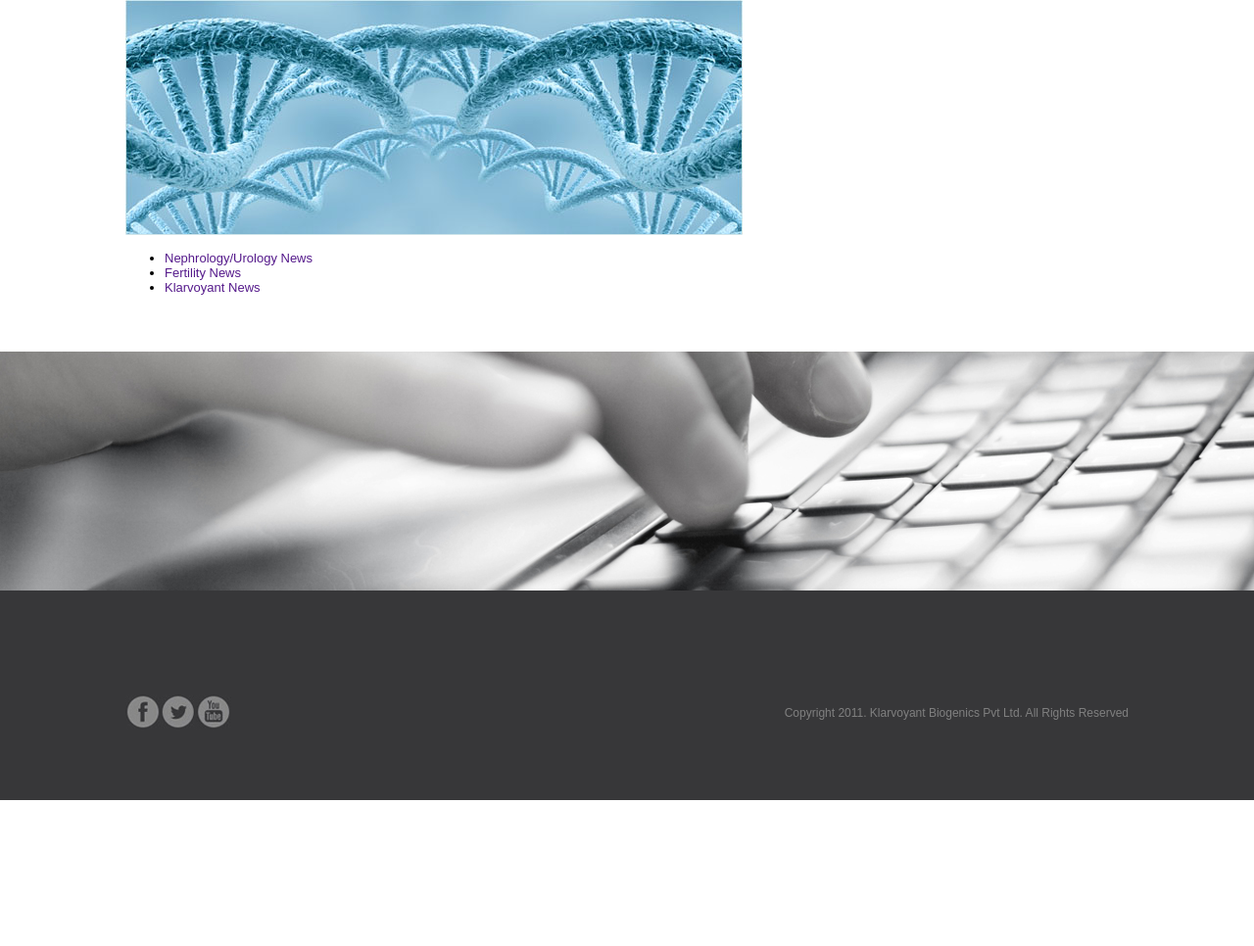
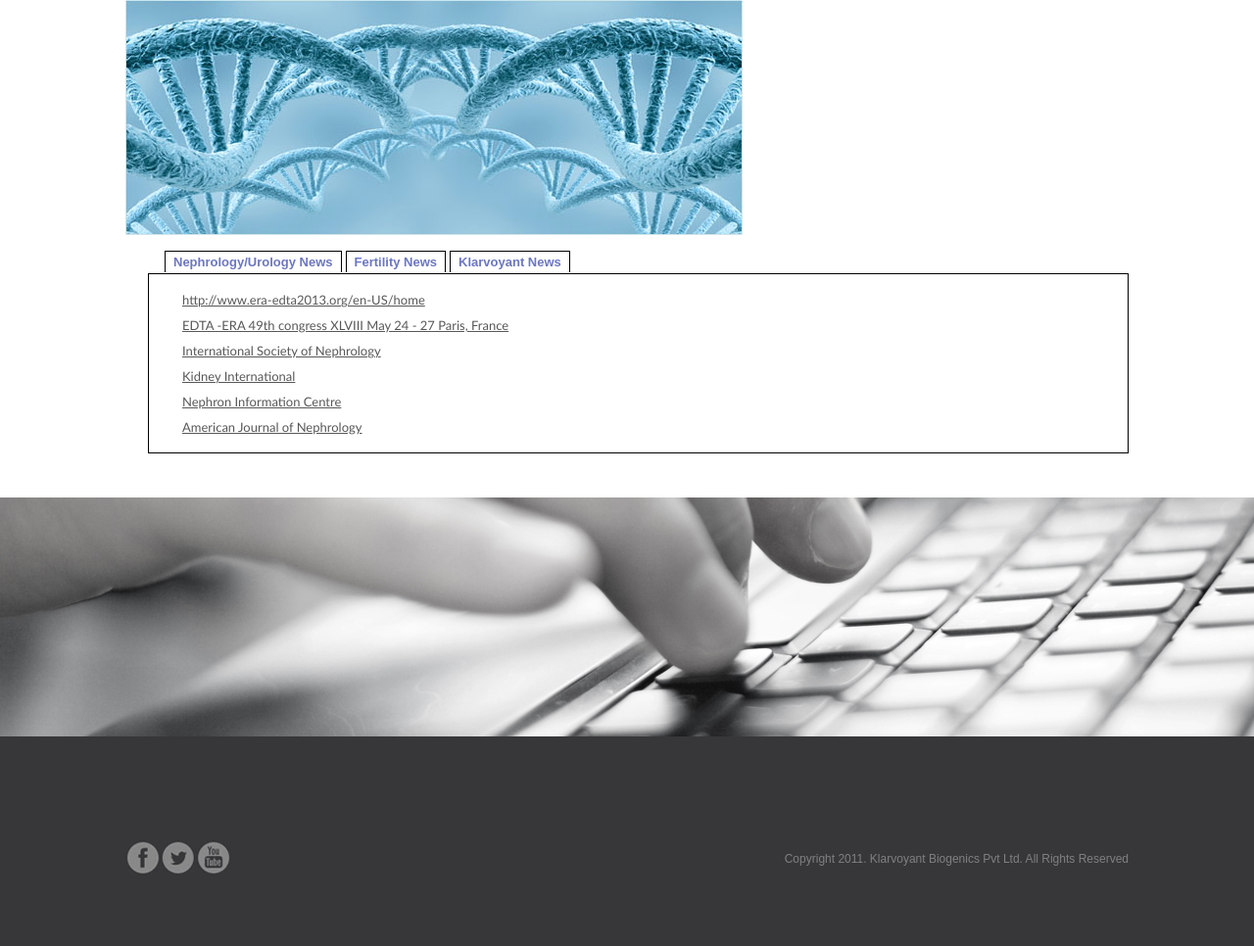
Before and after one commit to technomicssolutions/klarvoyant, a Django app: template klarvoyant/web/templates/scientific_information.html in a window 1280 px wide. Shown: the part 109-1075 px from the top of the page at 98% size. Before the commit the page ends 926 px from the top, so only its background shows below. Run offline with Django 3.2, Linux system fonts and the light colour scheme; the template is opened without the code that fills it, so the values that code supplies are empty; parts of the project's set-up code (start-up, migrations or seed data) failed here and were passed over.

Commit message:
Added js file

```diff
--- a/klarvoyant/web/static/css/style.css
+++ b/klarvoyant/web/static/css/style.css
@@ -484,3 +484,119 @@ input[type="file"] > input[type="button"]::-moz-focus-inner {
 #core_values .container .content .contents .content_top ul li h4 {
     margin: 3px;
 }
+#scientific_info .contents {
+    height: 600px;
+}
+#scientific_info .info_contents ul {
+    display: block;
+    height: 21px;
+    width: 593px;
+}
+#scientific_info .info_contents ul li {
+    float: left;
+    height: 21px;
+    list-style: none outside none;
+    padding: 0 8px;
+    position: relative;
+    border: 1px solid #000000;
+    border-bottom: none;
+    margin: 0 4px 0 0;
+}
+#scientific_info .info_contents ul li a {
+    color: #6C77C0;
+    display: block;
+    font-weight: bolder;
+    text-decoration: none;
+    padding: 3px 0 0 0;
+}
+#scientific_info .info_contents ul li:hover {
+    float: left;
+    height: 21px;
+    list-style: none outside none;
+    padding: 0 8px;
+    position: relative;
+    border: 1px solid #000000;
+    border-bottom: none;
+    margin: 0 4px 0 0;
+    background-color: #AAAAEE;
+    color: #000000;
+}
+#scientific_info .info_contents ul li a:hover {
+    display: block;
+    font-weight: bolder;
+    text-decoration: none;
+    padding: 3px 0 0 0;
+    background-color: #AAAAEE;
+    color: #000000;
+}
+#scientific_info .nephro_div p a {
+    color: #595858;
+    font: 13px/26px "Trebuchet MS";
+    text-decoration: underline;
+}
+#scientific_info .nephro_div p {
+    margin-left: 34px;
+}
+#scientific_info .nephro_div {
+    border: 1px solid #000000;
+    height: auto;
+    margin-left: 23px;
+    margin-top: -11px;
+    width: auto;
+}
+#scientific_info .fertility_div {
+    color: #595858;
+    font: 13px/26px "Trebuchet MS";
+    padding: 3px 15px;
+    text-align: justify;
+    text-decoration: none;
+    border: 1px solid #000000;
+    height: auto;
+    margin-left: 23px;
+    margin-top: -11px;
+    width: auto;
+}
+#scientific_info .fertility_div h2{
+    color: #164751;
+    font: bold 15px/30px "Trebuchet MS";
+}
+#scientific_info .fertility_div .top_content {
+    margin: 0 0 0 20px;
+}
+#scientific_info .fertility_div .top_content a {
+    color: #595858;
+    text-decoration: underline;
+}
+#scientific_info .fertility_div .middle_content {
+    color: #595858;
+    font: 13px/26px "Trebuchet MS";
+    text-decoration: underline;
+    margin: 0 0 0 20px;
+}
+#scientific_info .fertility_div .middle_content a {
+    color: #595858;
+}
+#scientific_info .fertility_div .bottom_content {
+    font: 13px/26px "Trebuchet MS";
+    text-decoration: underline;
+    margin: 0 0 0 20px;
+}
+#scientific_info .fertility_div .bottom_content a {
+    color: #595858;
+}
+#scientific_info .news_div {
+    color: #595858;
+    font: 13px/26px "Trebuchet MS";
+    padding: 3px 15px;
+    text-align: justify;
+    text-decoration: none;
+    border: 1px solid #000000;
+    height: auto;
+    margin-left: 23px;
+    margin-top: -11px;
+    width: auto;
+}
+#scientific_info .news_div h2{
+    color: #164751;
+    font: bold 15px/30px "Trebuchet MS";
+}
--- a/klarvoyant/web/static/js/core_values.js
+++ b/klarvoyant/web/static/js/core_values.js
@@ -1,5 +1,20 @@
 window.addEvent('domready', function(){
-	$(nephro).show();
-	$(fertility).hide();
-	$(news).hide();
-}
+	$$('.nephro_div').show();
+	$$('.fertility_div').hide();
+	$$('.news_div').hide();
+	$$('.fertility').addEvent('click', function(e){
+		$$('.nephro_div').hide();
+		$$('.fertility_div').show();
+		$$('.news_div').hide();
+	});
+	$$('.news').addEvent('click', function(e){
+		$$('.nephro_div').hide();
+		$$('.fertility_div').hide();
+		$$('.news_div').show();
+	});
+	$$('.nephro').addEvent('click', function(e){
+		$$('.nephro_div').show();
+		$$('.fertility_div').hide();
+		$$('.news_div').hide();
+	});
+});
--- a/klarvoyant/web/templates/scientific_information.html
+++ b/klarvoyant/web/templates/scientific_information.html
@@ -16,16 +16,87 @@
 		<div class="right_image">
 		</div>
 	</div> -->
-	<ul class="info_tab">
-	  <li class="active">
-	    <a href="" id="nephro" title="Nephrology/Urology News">Nephrology/Urology News</a>
-	  </li>
-	  <li><a href="" id="fertility" title="Fertility News">Fertility News</a></li>
-	  <li><a href="" id="news" title="Klarvoyant News">Klarvoyant News</a></li>
-	</ul>
-	<div class="nephrology" id="nephrology_news"><p></p></div>
+	<div class="info_contents">
+		<ul class="info_tab">
+		  <li class="active">
+		    <a href="" class="nephro" title="Nephrology/Urology News">Nephrology/Urology News</a>
+		  </li>
+		  <li><a href="" class="fertility" title="Fertility News">Fertility News</a></li>
+		  <li><a href="" class="news" title="Klarvoyant News">Klarvoyant News</a></li>
+		</ul>
+	</div>
+	<div class="nephro_div">
+		<p>
+			<a target="_blank" href="http://www.era-edta2013.org/en-US/home">http://www.era-edta2013.org/en-US/home</a>
+			<br>
+			<a target="_blank" href="http://www.eraedta2012.org/">EDTA -ERA 49th congress XLVIII May 24 - 27 Paris, France</a>
+			<br>
+			<a target="_blank" href="http://www.theisn.org">International Society of Nephrology</a>
+			<br>
+			<a target="_blank" href="http://www.blackwellpublishing.com/journals/KID">Kidney International</a>
+			<br>
+			<a target="_blank" href="http://nephron.com">Nephron Information Centre</a>
+			<br>
+			<a target="_blank" href="http://cjasn.asnjournals.org/">American Journal of Nephrology</a>
+		</p>
+	</div>
+	<div class="fertility_div">
+		<div class="top_content">
+			AICOG 2013 Mumbai January 16 to 20, 2013
+			<a target="_blank" href="http://www.aicog2013.com/home">http://www.aicog2013.com/home</a>
+			<br>
+			ISAR 2013
+			<strong>ISAR 2013, Rourkela, </strong>
+			<a target="_blank" href="http://www.isar2013.com/index.aspx">http://www.isar2013.com/index.aspx</a>
+			Upcoming International meetings
+			<br>
+			2nd Joint meeting of the ESHRE and the ASRM -
+			<a target="_blank" href="http://www.asrm.org/Atlantis2013/">The Best of ESHRE & ASRM</a>
+			- Atlantis, Paradise Island, Bahamas, March 6-10 2013
+			<br>
+			29th Annual Meeting -
+			<a target="_blank" href="http://www.eshre.eu/ESHRE/English/Annual-meeting/London-2013/page.aspx/1541">ESHRE 2013</a>
+			- London, UK, 7-10 July 2013
+			<br>
+			30th Annual Meeting - ESHRE 2014 - Munich, Germany, 29 June - 2 July 2014
+			<br>
+			<a target="_blank" href="http://www.eshre.eu/home/page.aspx/2">ESHRE</a>
+			<a target="_blank" href="http://www.asrm.org/">
+			<br>
+			ASRM
+			</a>
+			<a target="_blank" href="http://www.isarindia.net/">
+			<br>
+			ISAR
+			</a>
+		</div>
+		<h2>Online Journals</h2>
+		<div class="middle_content">
+			<a target="_blank" href="http://www.bionews.org.uk/home">Infertility News</a>
+			<br>
+			<a target="_blank" href="http://www.asrm.org/FertilityAndSterility/">Fertilty & Sterility</a>
+			<br>
+			<a target="_blank" href="http://www.eshre.eu/ESHRE/English/Publications/OUP/Human-Reproduction/page.aspx/328">Human Reproduction</a>
+			<br>
+			<a target="_blank" href="http://www.asrm.org/detail.aspx?id=86">Sexuality, Reproduction and Menopause</a>
+			<br>
+			<a target="_blank" href="http://www.asrm.org/detail.aspx?id=2219">Journal of Assisted Reproduction and Genetics</a>
+			<br>
+		</div>
+		<h2>Upcoming meetings</h2>
+		<div class="bottom_content">
+			<a target="_blank" href="http://www.eshre.eu/ESHRE/English/Annual-meeting/Stockholm-2011/Welcome/page.aspx/347">ESHRE Annual meeting 2011 Stocholm</a>
+			<br>
+			<a target="_blank" href="http://www.asrm.org/annualmeeting.aspx">ASRM annual Meeting 2011 orlando</a>
+		</div>
+	</div>
+	<div class="news_div">
+		<h2>Updating Shortly...</h2>
+	</div>
+
+	<!-- <div class="nephrology" id="nephrology_news"><p></p></div>
 	<div class="fertility" id="nephrology_news"><p></p></div>
-	<div class="klarvoyant" id="klarvoyant_news"><p></p></div>
+	<div class="klarvoyant" id="klarvoyant_news"><p></p></div> -->
 	<br>
 
 {% endblock content %}
```
